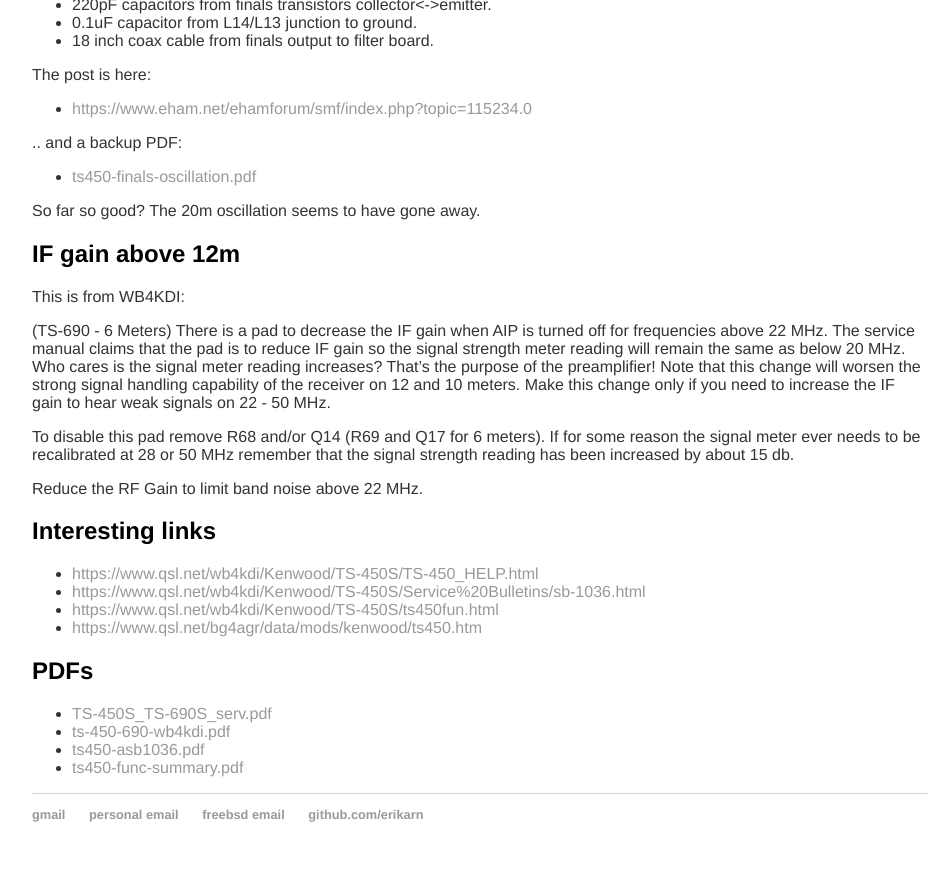
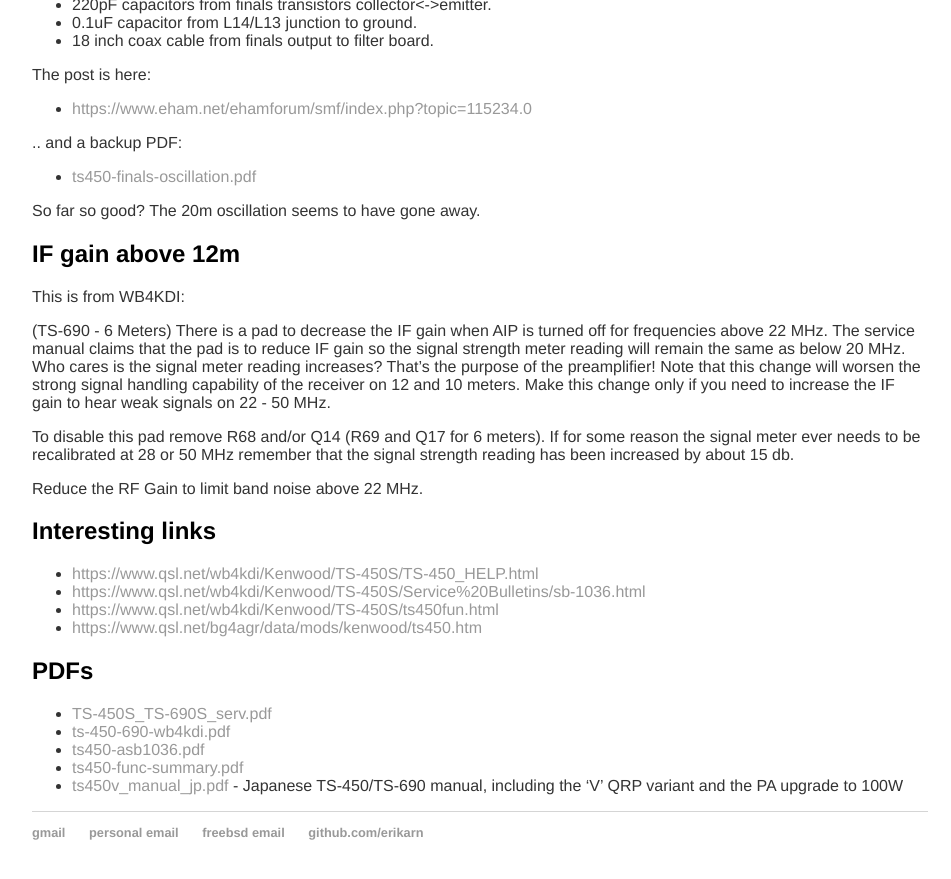
Before and after one commit to erikarn/erikarn.github.io, a Jekyll site: the page built from kenwood/TS-690/notes.md, in a window 1280 px wide and 900 px high, scrolled down 1431 px. Shown: the top 879 px of the window, without its empty margins (160-1111 px from the left). Built offline with Jekyll 4.4.1, drawn with Linux system fonts in a browser that asks for light colours.

Commit message:
Add TS-450/TS-690 V manual, in japanese

```diff
--- a/kenwood/TS-690/notes.md
+++ b/kenwood/TS-690/notes.md
@@ -111,3 +111,4 @@
  * [ts-450-690-wb4kdi.pdf](ts-450-690-wb4kdi.pdf)
  * [ts450-asb1036.pdf](ts450-asb1036.pdf)
  * [ts450-func-summary.pdf](ts450-func-summary.pdf)
+ * [ts450v_manual_jp.pdf](ts450v_manual_jp.pdf) - Japanese TS-450/TS-690 manual, including the 'V' QRP variant and the PA upgrade to 100W
```
Also changed, not shown: 1 other file.
